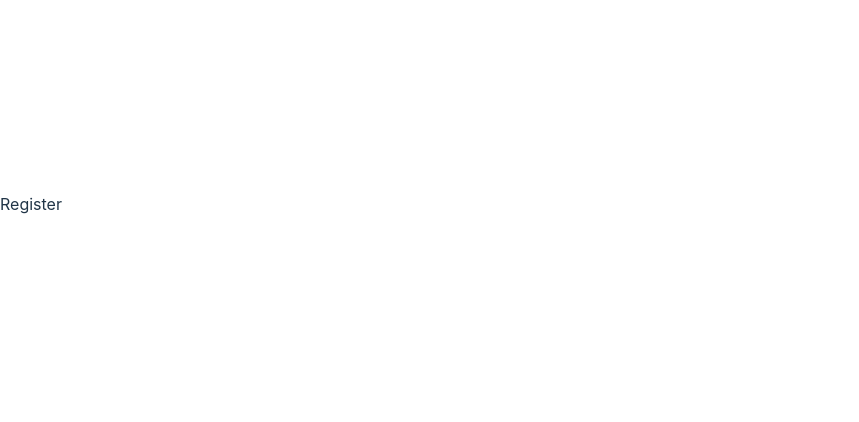
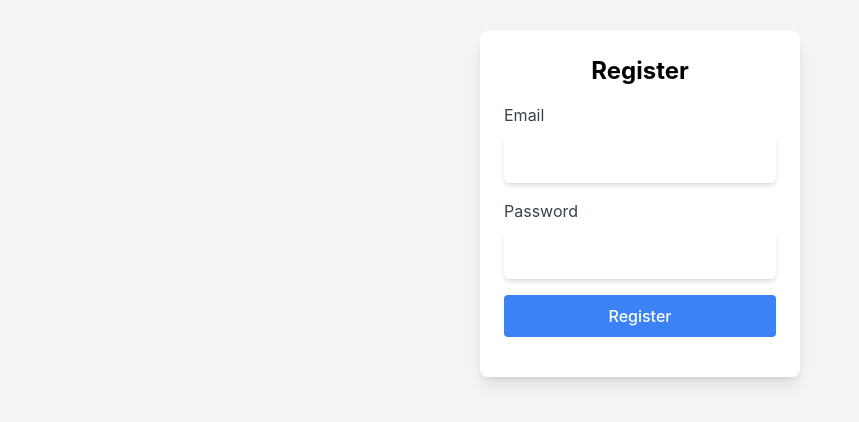
Before and after one commit to BagasDhitya/jcwdol015, a React (Vite) app: page /auth/register in a window 1280 px wide. Shown: the part 196-618 px from the top of the page, without its empty margins (0-859 px from the left). Built offline with nearby package versions, Linux system fonts and the light colour scheme.

Commit message:
add : register features

```diff
--- a/package.json
+++ b/package.json
@@ -11,9 +11,11 @@
   },
   "dependencies": {
     "axios": "^1.7.2",
+    "js-cookie": "^3.0.5",
     "react": "^18.3.1",
     "react-dom": "^18.3.1",
-    "react-router-dom": "^6.25.1"
+    "react-router-dom": "^6.25.1",
+    "sweetalert2": "^11.12.3"
   },
   "devDependencies": {
     "@types/react": "^18.3.3",
--- a/src/pages/auth/register/index.jsx
+++ b/src/pages/auth/register/index.jsx
@@ -1,7 +1,88 @@
-import React from "react";
+import React, { useState } from "react";
+import useCustomNavigate from "../../../hooks/useCustomNavigate";
+import Swal from "sweetalert2";
+import Cookies from "js-cookie";
 
 function Register() {
-  return <div>Register</div>;
+  const [email, setEmail] = useState("");
+  const [password, setPassword] = useState("");
+  const [error, setError] = useState({ email: "", password: "" });
+
+  const { navigateTo } = useCustomNavigate();
+
+  function handleRegister(e) {
+    e.preventDefault();
+    let valid = true;
+    let errors = { email: "", password: "" };
+
+    if (!email) {
+      errors.email = "Email is required";
+      valid = false;
+    }
+
+    if (!password) {
+      errors.password = "Password is required";
+    }
+
+    setError(errors);
+    if (valid) {
+      Cookies.set("email", email, { expires: 7 });
+      Cookies.set("password", password, { expires: 7 });
+      Swal.fire({
+        title: "Successfully registered",
+        text: "Successfully registered with your account",
+        icon: "success",
+        confirmButtonText: "OK",
+      }).then((response) => {
+        if (response.isConfirmed) {
+          navigateTo("/");
+        }
+      });
+    }
+  }
+
+  return (
+    <main className="flex justify-center items-center w-screen h-screen bg-gray-100">
+      <form
+        onSubmit={handleRegister}
+        className="bg-white p-6 rounded-lg shadow-lg"
+      >
+        <h2 className="text-2xl text-black text-center mb-4 font-bold">
+          Register
+        </h2>
+        <div className="mb-4">
+          <label className="block text-gray-700 mb-2">Email</label>
+          <input
+            type="email"
+            value={email}
+            className="bg-white text-black shadow-md rounded-md p-3"
+            onChange={(e) => setEmail(e.target.value)}
+          />
+          {error.email && <p className="text-red-500 text-sm">{error.email}</p>}
+        </div>
+        <div className="mb-4">
+          <label className="block text-gray-700 mb-2">Password</label>
+          <input
+            type="password"
+            value={password}
+            className="bg-white text-black shadow-md rounded-md p-3"
+            onChange={(e) => setPassword(e.target.value)}
+          />
+          {error.password && (
+            <p className="text-red-500 text-sm">{error.password}</p>
+          )}
+        </div>
+        <div className="mb-4">
+          <button
+            type="submit"
+            className="w-full bg-blue-500 text-white py-2 rounded hover:bg-blue-600"
+          >
+            Register
+          </button>
+        </div>
+      </form>
+    </main>
+  );
 }
 
 export default Register;
```
Also changed, not shown: 1 other file (tests, documents, lock files or other folders).
